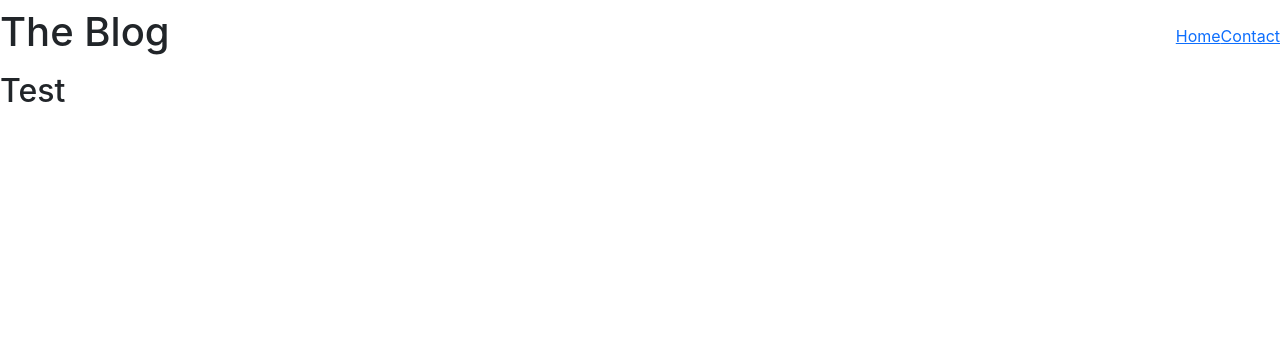
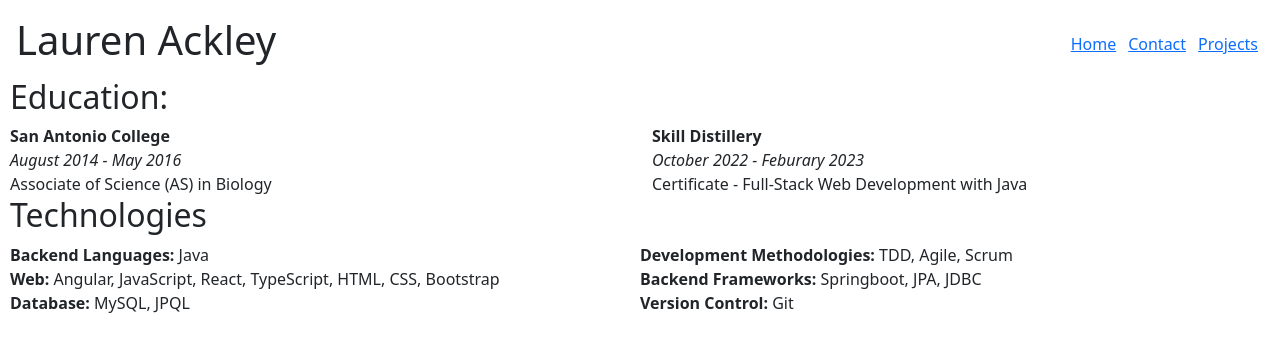
Before and after one commit to laurenackley/ResumeWebsiteReact, a React (Create React App) app: page / in a window 1280 px wide. Shown: the top 352 px of the page. Built offline with nearby package versions, Linux system fonts and the light colour scheme.

Commit message:
Added education and technologies, CSS not working correctly, two columns not in line

```diff
--- a/src/App.css
+++ /dev/null
@@ -1,38 +0,0 @@
-.App {
-  text-align: center;
-}
-
-.App-logo {
-  height: 40vmin;
-  pointer-events: none;
-}
-
-@media (prefers-reduced-motion: no-preference) {
-  .App-logo {
-    animation: App-logo-spin infinite 20s linear;
-  }
-}
-
-.App-header {
-  background-color: #282c34;
-  min-height: 100vh;
-  display: flex;
-  flex-direction: column;
-  align-items: center;
-  justify-content: center;
-  font-size: calc(10px + 2vmin);
-  color: white;
-}
-
-.App-link {
-  color: #61dafb;
-}
-
-@keyframes App-logo-spin {
-  from {
-    transform: rotate(0deg);
-  }
-  to {
-    transform: rotate(360deg);
-  }
-}
--- a/src/App.js
+++ b/src/App.js
@@ -1,6 +1,7 @@
 import { BrowserRouter as Router, Routes, Route } from "react-router-dom";
 import Navbar from "./Navbar";
 import Home from "./Home";
+import Contact from "./Contact";
 
 function App() {
   return (
@@ -10,6 +11,7 @@ function App() {
         <div className="content">
           <Routes>
             <Route exact path="/" element={<Home />} />
+            <Route path="/contact" element={<Contact />} />
           </Routes>
         </div>
       </div>
--- a/src/Contact.js
+++ b/src/Contact.js
@@ -0,0 +1,8 @@
+const Contact = () => {
+    return (
+        <div className="contact">
+            <h1>Contact Test</h1>
+        </div>
+    )
+}
+export default Contact;
--- /dev/null
+++ b/src/Education.js
@@ -0,0 +1,24 @@
+const Education = () => {
+  return (
+    <div className="education">
+      <div className="row">
+        <h2>Education:</h2>
+        <div className="column">
+          <strong>San Antonio College</strong> <br />
+          <em>
+            August 2014 - May 2016 <br />
+          </em>
+          Associate of Science (AS) in Biology
+        </div>
+        <div className="column">
+          <strong>Skill Distillery</strong> <br />
+          <em>
+            October 2022 - Feburary 2023 <br />
+          </em>
+          Certificate - Full-Stack Web Development with Java
+        </div>
+      </div>
+    </div>
+  );
+};
+export default Education;
--- a/src/Home.js
+++ b/src/Home.js
@@ -1,8 +1,12 @@
+import Education from "./Education";
+import Technologies from "./Technologies";
+
 const Home = () => {
-    return (
-        <div className="home">
-            <h2>Test</h2>
-        </div>
-    )
-}
+  return (
+    <div className="home">
+<Education />
+<Technologies />
+</div>
+  );
+};
 export default Home;
--- a/src/Navbar.js
+++ b/src/Navbar.js
@@ -1,12 +1,15 @@
 import { Link } from 'react-router-dom';
+
+
 
 const Navbar = () => {
     return (
         <nav className="navbar">
-            <h1>The Blog</h1>
+            <h1>Lauren Ackley</h1>
             <div className="links">
                 <Link to="/">Home</Link>
                 <Link to="/contact" >Contact</Link>
+                <Link to="/projects">Projects</Link>
             </div>
         </nav>
 
--- /dev/null
+++ b/src/Technologies.js
@@ -0,0 +1,20 @@
+const Technologies = () => {
+  return (
+    <div className="technologies">
+      <h2>Technologies</h2>
+      <div className="column">
+        <strong>Backend Languages: </strong> Java
+        <br />
+        <strong>Web: </strong> Angular, JavaScript, React, TypeScript, HTML,
+        CSS, Bootstrap <br />
+        <strong>Database: </strong> MySQL, JPQL <br />
+      </div>
+      <div className="column">
+        <strong>Development Methodologies: </strong> TDD, Agile, Scrum <br />
+        <strong>Backend Frameworks: </strong> Springboot, JPA, JDBC <br />
+        <strong>Version Control: </strong> Git <br />
+      </div>
+    </div>
+  );
+};
+export default Technologies;
--- a/src/index.css
+++ b/src/index.css
@@ -1,14 +1,15 @@
-
 body {
-  margin: 0;
-  font-family: -apple-system, BlinkMacSystemFont, 'Segoe UI', 'Roboto', 'Oxygen',
-    'Ubuntu', 'Cantarell', 'Fira Sans', 'Droid Sans', 'Helvetica Neue',
-    sans-serif;
-  -webkit-font-smoothing: antialiased;
-  -moz-osx-font-smoothing: grayscale;
+  margin: 10px;
 }
-
-code {
-  font-family: source-code-pro, Menlo, Monaco, Consolas, 'Courier New',
-    monospace;
+.navbar, .navbar a {
+  padding: 6px;
 }
+.column {
+  float: left;
+  width: 50%;
+}
+.row:after {
+  content: "";
+  display: table;
+  clear: both;
+}
```
Also changed, not shown: src/reportWebVitals.js (deleted, +0 -13 lines), src/setupTests.js (deleted, +0 -5 lines).
